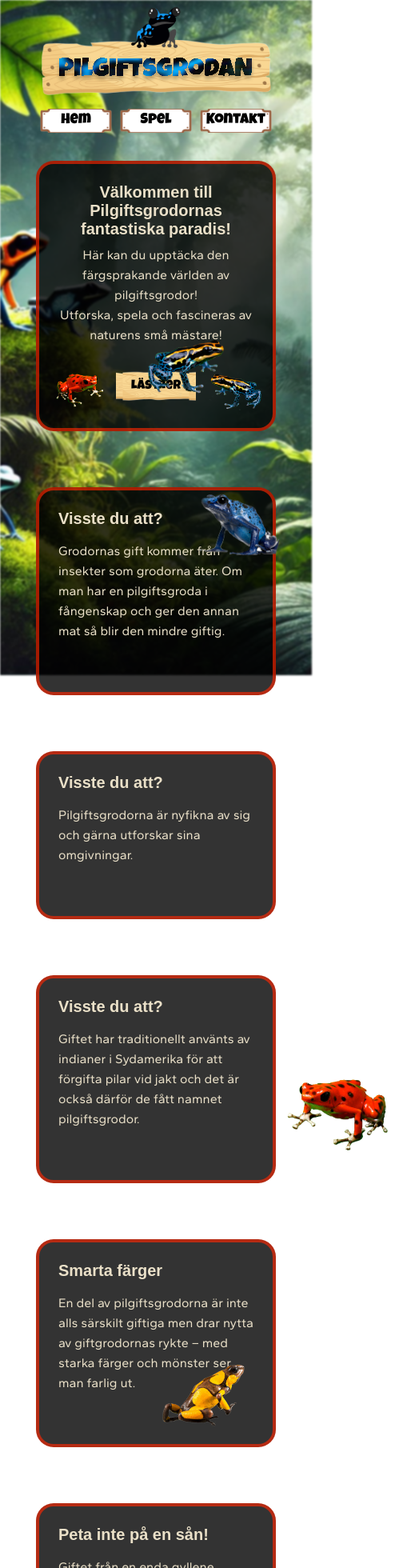
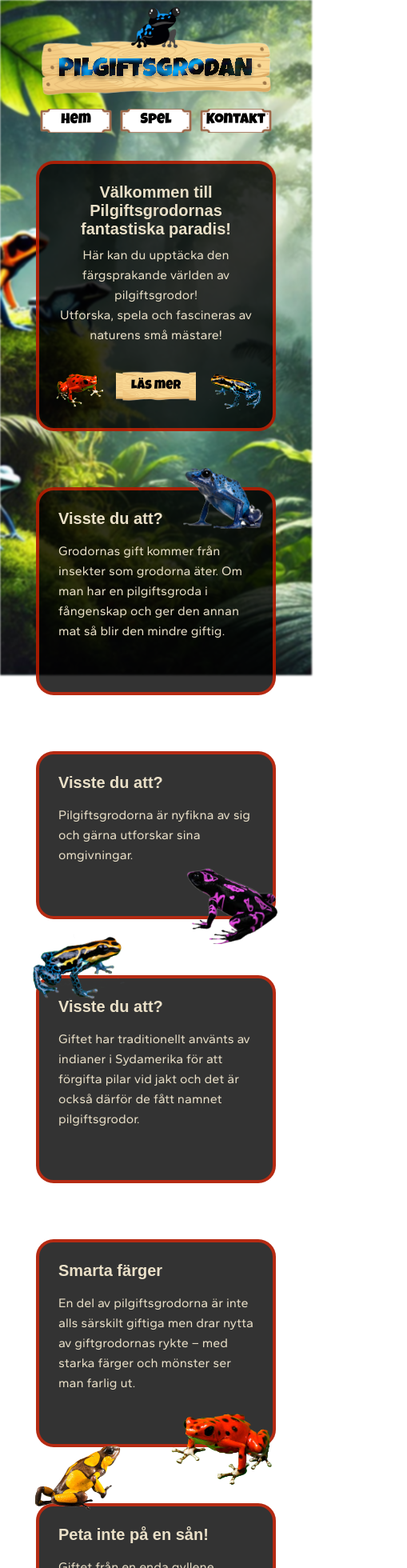
Before and after one commit to oliviaalmseger/Medieinstitutet-GroupProject-Vue-Pilgiftsgrodorna, a Vue app: page / in a window 390 px wide. Shown: the top 1960 px of the page at 80% size, 509 px wide, since content can reach past the window. Built offline with nearby package versions, Linux system fonts and the light colour scheme; a web font is replaced by a local one.

Commit message:
✨ Feat: added responsive styling to frogs
Frogs are now responsive for mobile, tablet and desktop

Co-Authored-By: Olivia <166169277+oliviaalmseger@users.noreply.github.com>

```diff
--- a/src/components/FrogStyles/FrogStylesDesktop.scss
+++ b/src/components/FrogStyles/FrogStylesDesktop.scss
@@ -1,44 +1,34 @@
 .info-card {
     .blue-frog {
-        width: 150px;
-
-        position: absolute;
-        left: 250px;
-        top: 582px;
+        width: 160px;
+        left: 170px;
+        top: -52px;
         }
 
         .purple-frog {
         transform: scaleX(-1);
         width: 150px;
-
-        position: absolute;
-        left: 680px;
-        top: 790px;
+        left: 200px;
+        top: 160px;
         }
 
         .yellow-blue-frog {
         transform: scaleX(-1);
-        width: 180px;
-
-        position: absolute;
-        left: 840px;
-        bottom: 700px;
+        width: 190px;
+        left: -25px;
+        bottom: 210px;
         }
 
         .red-frog {
         transform: scaleX(-1);
         width: 200px;
-
-        position: absolute;
-        left: 215px;
-        bottom: 70px;
+        left: 132px;
+        bottom: -58px;
         }
 
         .yellow-frog {
-        width: 160px;
-
-        position: absolute;
-        left: 395px;
-        bottom: 335px;
+        width: 150px;
+        left: -82px;
+        bottom: 210px;
         }
 }
--- a/src/components/FrogStyles/FrogStylesMobile.scss
+++ b/src/components/FrogStyles/FrogStylesMobile.scss
@@ -2,48 +2,43 @@
     .blue-frog {
         width: 100px;
         height: auto;
-
         position: absolute;
-        left: 200px;
-        top: 5px;
+        left: 180px;
+        top: -28px;
     }
 
     .purple-frog {
         transform: scaleX(-1);
-        width: 100px;
+        width: 120px;
         height: auto;
-
         position: absolute;
-        left: 355px;
-        top: 1117px;
+        left: 182px;
+        top: 138px;
     }
 
-        .yellow-blue-frog {
+    .yellow-blue-frog {
         transform: scaleX(-1);
-        width: 120px;
+        width: 140px;
         height: auto;
-
         position: absolute;
-        left: 130px;
-        bottom: 978px;
+        left: -15px;
+        bottom: 220px;
     }
 
     .red-frog {
         transform: scaleX(-1);
         width: 170px;
         height: auto;
-
         position: absolute;
-        left: 290px;
-        bottom: 365px;
+        left: 145px;
+        bottom: -53px;
     }
 
     .yellow-frog {
-        width: 110px;
+        width: 115px;
         height: auto;
-
         position: absolute;
-        left: 150px;
-        bottom: 325px;
+        left: -10px;
+        bottom: 220px;
     }
 }
--- a/src/components/FrogStyles/FrogStylesTablet.scss
+++ b/src/components/FrogStyles/FrogStylesTablet.scss
@@ -1,44 +1,34 @@
 .info-card {
     .blue-frog {
     width: 130px;
-
-    position: absolute;
-    left: 580px;
-    top: 780px;
+    left: 470px;
+    top: -40px;
     }
 
     .purple-frog {
     transform: scaleX(-1);
     width: 130px;
-
-    position: absolute;
-    left: 600px;
-    top: 1240px;
+    left: 488px;
+    top: 125px;
     }
 
     .yellow-blue-frog {
     transform: scaleX(-1);
-    width: 180px;
-
-    position: absolute;
-    left: 40px;
-    bottom: 810px;
+    width: 170px;
+    left: -70px;
+    bottom: 150px;
     }
 
     .red-frog {
     transform: scaleX(-1);
-    width: 170px;
-
-    position: absolute;
-    left: 565px;
-    bottom: 350px;
+    width: 220px;
+    left: 415px;
+    bottom: -33px;
     }
 
     .yellow-frog {
-    width: 175px;
-
-    position: absolute;
-    left: 110px;
-    bottom: 255px;
+    width: 180px;
+    left: 1px;
+    bottom: 145px;
     }
 }
```
